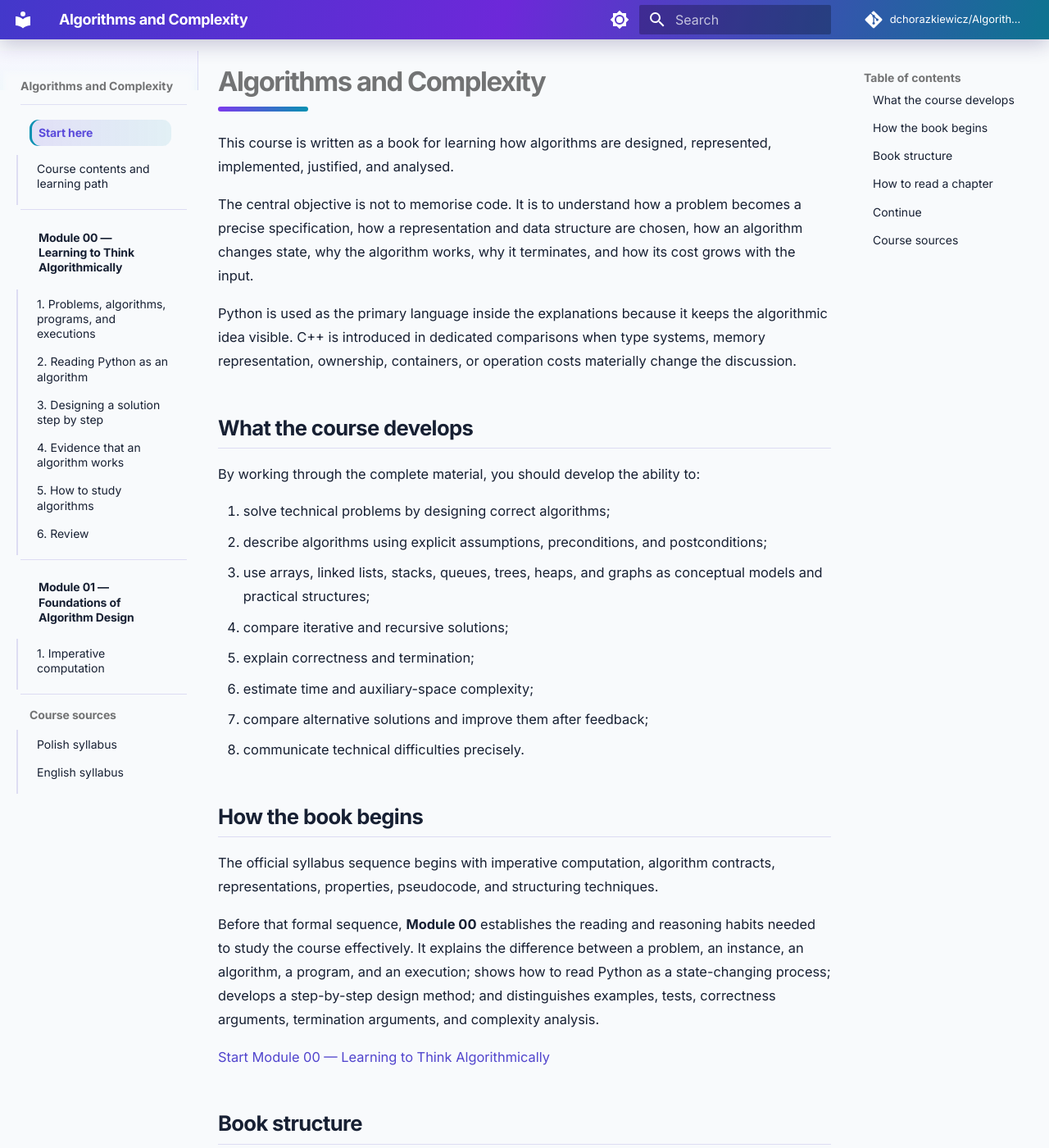
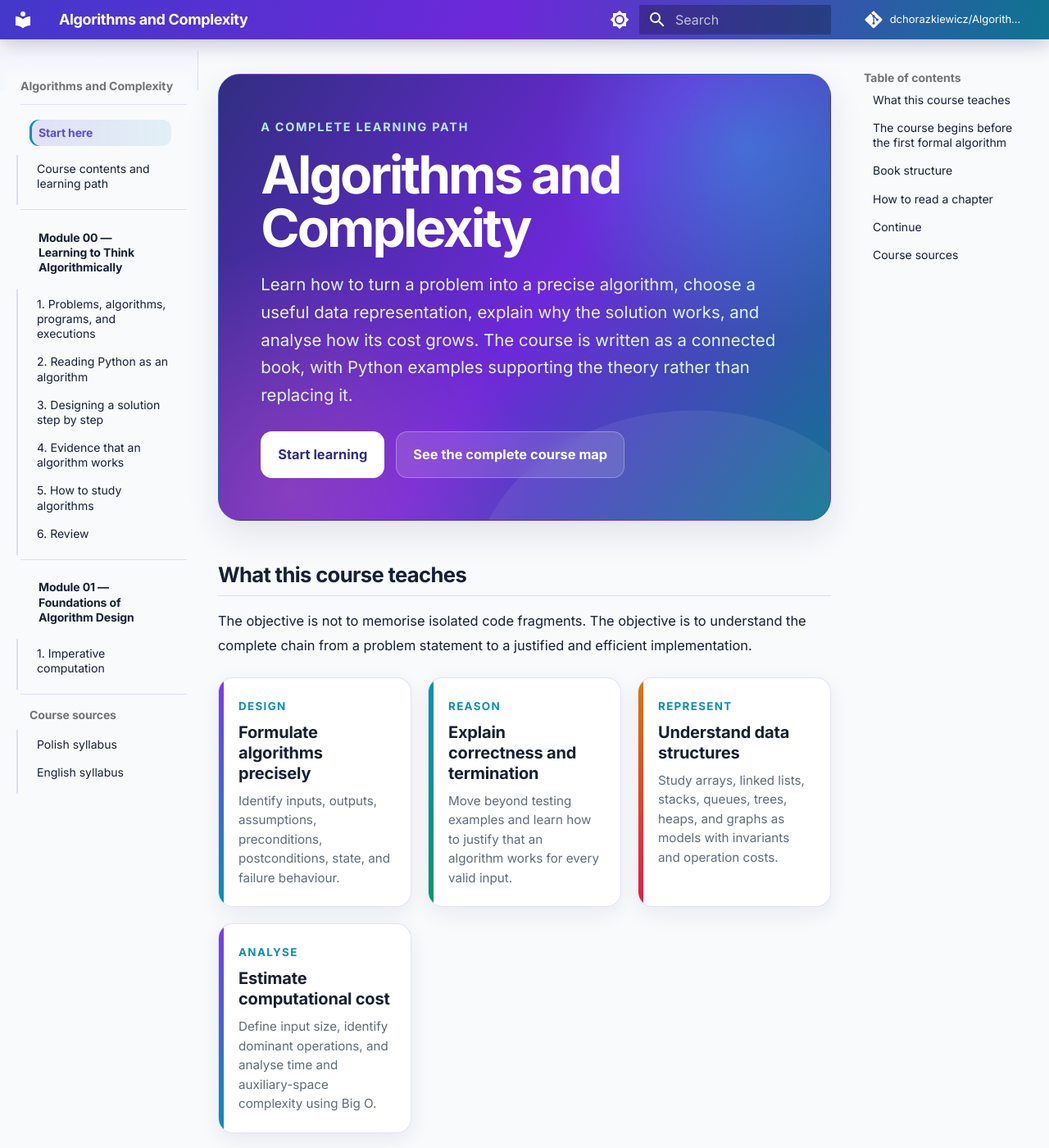
Before and after one commit to dchorazkiewicz/Algorithms_and_Complexity, an MkDocs documentation site: the page built from docs/index.md, in a window 1280 px wide and 1400 px high. Shown: the whole window at 82% size. Built offline with MkDocs 1.6.1 and Material for MkDocs 9.7.7, drawn with Linux system fonts in a browser that asks for light colours; comment, search, counter and statistics services are not loaded; some of the changed text lies outside the part shown.

Commit message:
Redesign course home as a modern learning landing page

```diff
--- a/docs/index.md
+++ b/docs/index.md
@@ -1,48 +1,86 @@
-# Algorithms and Complexity
+<section class="course-hero">
+  <p class="course-hero__eyebrow">A complete learning path</p>
+  <h1>Algorithms and Complexity</h1>
+  <p class="course-hero__lead">
+    Learn how to turn a problem into a precise algorithm, choose a useful data representation,
+    explain why the solution works, and analyse how its cost grows. The course is written as a
+    connected book, with Python examples supporting the theory rather than replacing it.
+  </p>
+  <div class="course-actions">
+    <a class="course-button course-button--primary" href="course/00-learning-to-think-algorithmically/">Start learning</a>
+    <a class="course-button" href="course/">See the complete course map</a>
+  </div>
+</section>
 
-This course is written as a book for learning how algorithms are designed, represented, implemented, justified, and analysed.
+## What this course teaches
 
-The central objective is not to memorise code. It is to understand how a problem becomes a precise specification, how a representation and data structure are chosen, how an algorithm changes state, why the algorithm works, why it terminates, and how its cost grows with the input.
+The objective is not to memorise isolated code fragments. The objective is to understand the complete chain from a problem statement to a justified and efficient implementation.
 
-Python is used as the primary language inside the explanations because it keeps the algorithmic idea visible. C++ is introduced in dedicated comparisons when type systems, memory representation, ownership, containers, or operation costs materially change the discussion.
+<div class="course-grid">
+  <article class="course-card">
+    <div class="course-card__label">Design</div>
+    <h3>Formulate algorithms precisely</h3>
+    <p>Identify inputs, outputs, assumptions, preconditions, postconditions, state, and failure behaviour.</p>
+  </article>
+  <article class="course-card">
+    <div class="course-card__label">Reason</div>
+    <h3>Explain correctness and termination</h3>
+    <p>Move beyond testing examples and learn how to justify that an algorithm works for every valid input.</p>
+  </article>
+  <article class="course-card">
+    <div class="course-card__label">Represent</div>
+    <h3>Understand data structures</h3>
+    <p>Study arrays, linked lists, stacks, queues, trees, heaps, and graphs as models with invariants and operation costs.</p>
+  </article>
+  <article class="course-card">
+    <div class="course-card__label">Analyse</div>
+    <h3>Estimate computational cost</h3>
+    <p>Define input size, identify dominant operations, and analyse time and auxiliary-space complexity using Big O.</p>
+  </article>
+</div>
 
-## What the course develops
+## The course begins before the first formal algorithm
 
-By working through the complete material, you should develop the ability to:
+The official syllabus sequence starts with imperative computation, algorithm contracts, representations, properties, pseudocode, and structuring techniques. Before that formal sequence, **Module 00** establishes the reading and reasoning habits needed to study the course effectively.
 
-1. solve technical problems by designing correct algorithms;
-2. describe algorithms using explicit assumptions, preconditions, and postconditions;
-3. use arrays, linked lists, stacks, queues, trees, heaps, and graphs as conceptual models and practical structures;
-4. compare iterative and recursive solutions;
-5. explain correctness and termination;
-6. estimate time and auxiliary-space complexity;
-7. compare alternative solutions and improve them after feedback;
-8. communicate technical difficulties precisely.
+It explains the difference between a problem, a problem instance, an algorithm, a program, and an execution. It then shows how to read Python as a state-changing process, how to design a solution step by step, and how examples, tests, correctness arguments, termination arguments, and complexity analysis play different roles.
 
-## How the book begins
-
-The official syllabus sequence begins with imperative computation, algorithm contracts, representations, properties, pseudocode, and structuring techniques.
-
-Before that formal sequence, **Module 00** establishes the reading and reasoning habits needed to study the course effectively. It explains the difference between a problem, an instance, an algorithm, a program, and an execution; shows how to read Python as a state-changing process; develops a step-by-step design method; and distinguishes examples, tests, correctness arguments, termination arguments, and complexity analysis.
-
-[Start Module 00 — Learning to Think Algorithmically](course/00-learning-to-think-algorithmically/index.md)
+<div class="course-callout">
+  <strong>Recommended first step:</strong>
+  begin with <a href="course/00-learning-to-think-algorithmically/">Module 00 — Learning to Think Algorithmically</a>.
+  It prepares the vocabulary and habits used throughout the rest of the book.
+</div>
 
 ## Book structure
 
+<div class="course-grid">
+  <article class="course-card">
+    <div class="course-card__label">Module 00</div>
+    <h3>Learning to Think Algorithmically</h3>
+    <p>Problems, algorithms, programs, executions, Python reading, design workflow, evidence, and study method.</p>
+    <a href="course/00-learning-to-think-algorithmically/" aria-label="Open Module 00">Open Module 00</a>
+  </article>
+  <article class="course-card">
+    <div class="course-card__label">Module 01</div>
+    <h3>Foundations of Algorithm Design</h3>
+    <p>Imperative computation, contracts, representations, algorithm properties, pseudocode, and structuring.</p>
+    <a href="course/01-foundations-of-algorithm-design/" aria-label="Open Module 01">Open Module 01</a>
+  </article>
+  <article class="course-card">
+    <div class="course-card__label">Modules 02–05</div>
+    <h3>Control, Data, Search, and Recursion</h3>
+    <p>Iteration, recursion, types, memory, arrays, searching, sorting, functions, and the call stack.</p>
+    <a href="course/#module-02-iteration-recursion-and-data-types" aria-label="View Modules 02 to 05">View the course map</a>
+  </article>
+  <article class="course-card">
+    <div class="course-card__label">Modules 06–10</div>
+    <h3>Advanced Structures and Complexity</h3>
+    <p>Backtracking, lists, queues, trees, AVL, heaps, graphs, DFS, complexity, and hard problems.</p>
+    <a href="course/#module-06-backtracking-greedy-methods-and-dynamic-structures" aria-label="View Modules 06 to 10">View the course map</a>
+  </article>
+</div>
+
 The complete [Course Contents and Learning Path](course/index.md) explains what each module teaches and how the modules depend on one another.
-
-The modules follow the syllabus order:
-
-1. foundations of algorithm design;
-2. iteration, recursion, and data types;
-3. arrays, records, and memory representation;
-4. searching, sorting, and divide and conquer;
-5. functions, the call stack, and recursion;
-6. backtracking, greedy methods, and dynamic structures;
-7. linked lists, stacks, queues, and priority queues;
-8. binary trees, AVL trees, and heaps;
-9. graphs and depth-first search;
-10. computational complexity and hard problems.
 
 ## How to read a chapter
 
```
